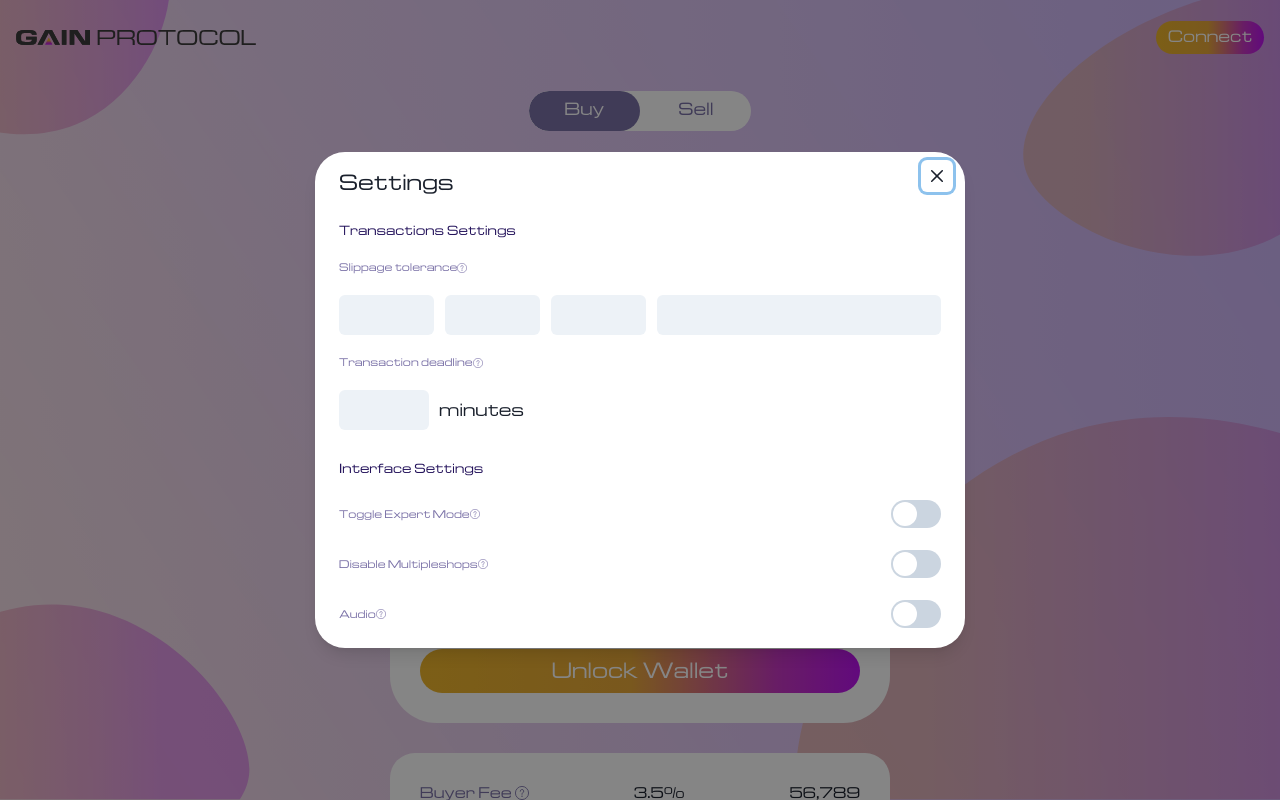
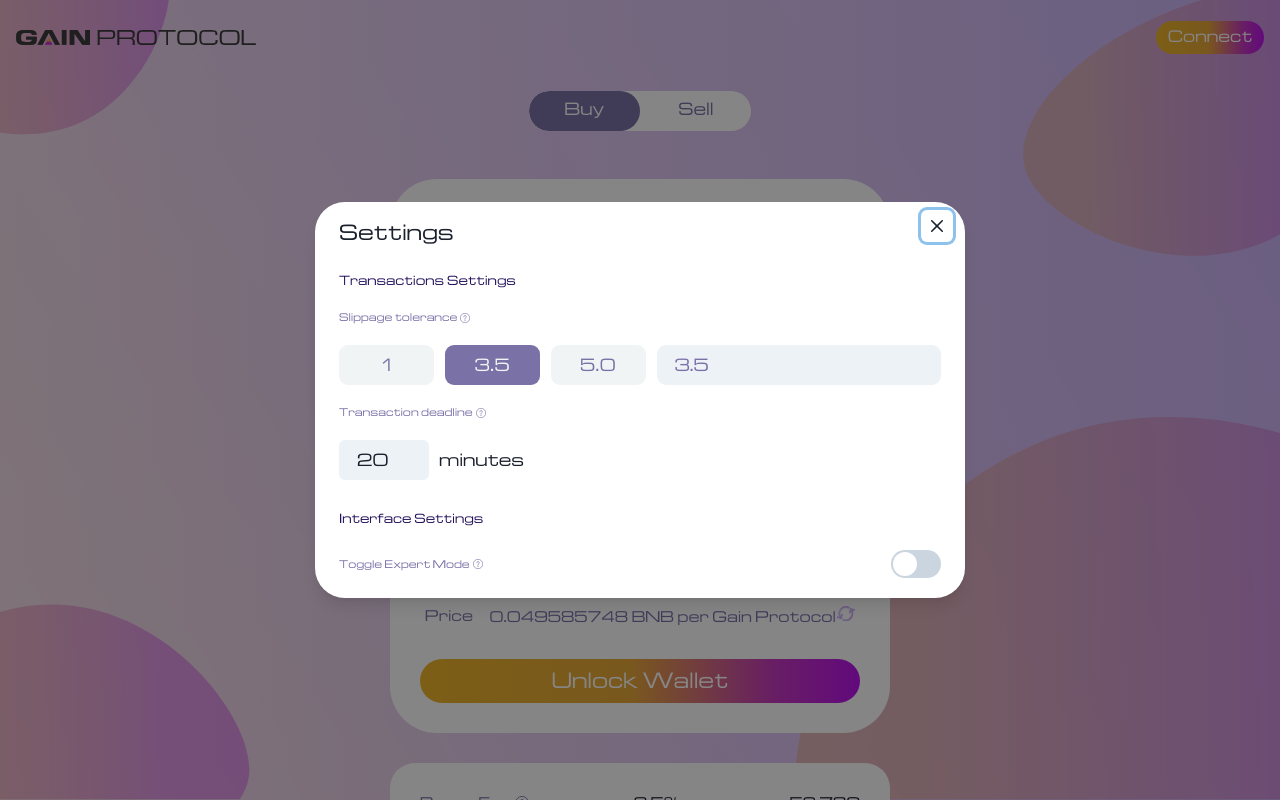
Before and after one commit to Jds-23/musical-couscous, a Next.js app: page / in a window 1280 px wide. Both pictures are taken after a click on the button 811 px from the left and 232 px from the top of the page. Shown: the top 800 px of the page. Built offline with nearby package versions, Linux system fonts and the light colour scheme.

Commit message:
fix: swap icons

```diff
--- a/components/BuySection/BuySection.module.css
+++ b/components/BuySection/BuySection.module.css
@@ -7,7 +7,7 @@
 }
 .swap_icon {
   object-fit: contain;
-  height: 22px;
+  height: 32px;
   cursor: pointer;
   transform: rotate(0deg);
   transition: 1s all ease-in-out;
--- a/components/SellSection/SellSection.module.css
+++ b/components/SellSection/SellSection.module.css
@@ -39,7 +39,7 @@
 }
 .swap_icon {
   object-fit: contain;
-  height: 22px;
+  height: 32px;
   cursor: pointer;
   transform: rotate(0deg);
   transition: 1s all ease-in-out;
--- a/components/SettingsModal/SettingsModal.module.css
+++ b/components/SettingsModal/SettingsModal.module.css
@@ -25,3 +25,31 @@
   align-items: center;
   margin-top: 22px;
 }
+.button {
+  -webkit-box-align: center;
+  align-items: center;
+  border: 0px;
+  border-radius: 9px;
+  cursor: pointer;
+  display: inline-flex;
+  font-family: inherit;
+  font-size: 16px;
+  -webkit-box-pack: center;
+  justify-content: center;
+  letter-spacing: 0.03em;
+  line-height: 1;
+  opacity: 1;
+  outline: 0px;
+  transition: background-color 0.2s ease 0s, opacity 0.2s ease 0s;
+  padding: 0px 24px;
+  background-color: #f0f4f5;
+  box-shadow: none;
+  color: #7a71a7;
+}
+.button:hover {
+  opacity: 0.65;
+}
+.button__active {
+  background-color: #7a71a7;
+  color: #f0f4f5;
+}
--- a/components/SettingsModal/SettingsModal.tsx
+++ b/components/SettingsModal/SettingsModal.tsx
@@ -4,12 +4,15 @@ import { ModalBody } from "@chakra-ui/react";
 import { QuestionOutlineIcon } from "@chakra-ui/icons";
 import { Input } from "@chakra-ui/react";
 import { Switch } from "@chakra-ui/react";
+import Info from "../Info/Info";
+import { useState } from "react";
 interface MyProps {
   isOpen: boolean;
   onClose: () => void;
 }
 const SettingsModal: React.FC<React.HTMLAttributes<HTMLDivElement> & MyProps> =
   ({ isOpen, onClose, ...props }) => {
+    const [activeTolerance, setActiveTolerance] = useState("3.5");
     return (
       <>
         <CustomModal
@@ -21,47 +24,62 @@ const SettingsModal: React.FC<React.HTMLAttributes<HTMLDivElement> & MyProps> =
         >
           <ModalBody paddingBottom={"20px"}>
             <h3 className={styles.heading}>Transactions Settings</h3>
-            <div className={styles.label} style={{ marginTop: "20px" }}>
+            <Info style={{ marginTop: "20px", fontSize: "10px" }}>
               <h4>Slippage tolerance</h4>
-              <QuestionOutlineIcon />
+            </Info>
+            <div className={styles.tolerance}>
+              <button
+                className={`${styles.button} ${
+                  activeTolerance === "1" ? styles.button__active : ""
+                }`}
+                onClick={() => setActiveTolerance("1")}
+              >
+                1
+              </button>
+              <button
+                className={`${styles.button} ${
+                  activeTolerance === "3.5" ? styles.button__active : ""
+                }`}
+                onClick={() => setActiveTolerance("3.5")}
+              >
+                3.5
+              </button>
+              <button
+                className={`${styles.button} ${
+                  activeTolerance === "5.0" ? styles.button__active : ""
+                }`}
+                onClick={() => setActiveTolerance("5.0")}
+              >
+                5.0
+              </button>
+              <Input
+                value={activeTolerance}
+                onChange={(e) => setActiveTolerance(e.target.value)}
+                borderRadius="9px"
+                variant="filled"
+                color="#7a71a7"
+              />
             </div>
-            <div className={styles.tolerance}>
-              <Input variant="filled" />
-              <Input variant="filled" />
-              <Input variant="filled" />
-              <Input variant="filled" />
-            </div>
-            <div className={styles.label} style={{ marginTop: "20px" }}>
+            <Info style={{ marginTop: "20px", fontSize: "10px" }}>
               <h4>Transaction deadline</h4>
-              <QuestionOutlineIcon />
-            </div>
+            </Info>
             <div className={styles.deadline}>
-              <Input width="90px" marginRight="10px" variant="filled" />
+              <Input
+                width="90px"
+                marginRight="10px"
+                variant="filled"
+                defaultValue="20"
+              />
               <p>minutes</p>
             </div>
             <h3 className={styles.heading} style={{ marginTop: "30px" }}>
               Interface Settings
             </h3>
             <div className={styles.switches}>
-              <div className={styles.label}>
+              <Info style={{ fontSize: "10px" }}>
                 <h4>Toggle Expert Mode</h4>
-                <QuestionOutlineIcon />
-              </div>
-              <Switch size="lg" />
-            </div>
-            <div className={styles.switches}>
-              <div className={styles.label}>
-                <h4>Disable Multipleshops</h4>
-                <QuestionOutlineIcon />
-              </div>
-              <Switch size="lg" />
-            </div>
-            <div className={styles.switches}>
-              <div className={styles.label}>
-                <h4>Audio</h4>
-                <QuestionOutlineIcon />
-              </div>
-              <Switch size="lg" />
+              </Info>
+              <Switch size="lg" colorScheme={"brand"} />
             </div>
           </ModalBody>
         </CustomModal>
--- a/pages/_app.tsx
+++ b/pages/_app.tsx
@@ -13,6 +13,7 @@ function MyApp({ Component, pageProps }: AppProps) {
       brand: {
         100: "#f7fafc",
         900: "#1a202c",
+        500: "#7a71a7",
       },
     },
   });
```
Also changed, not shown: public/images/swap.svg.
